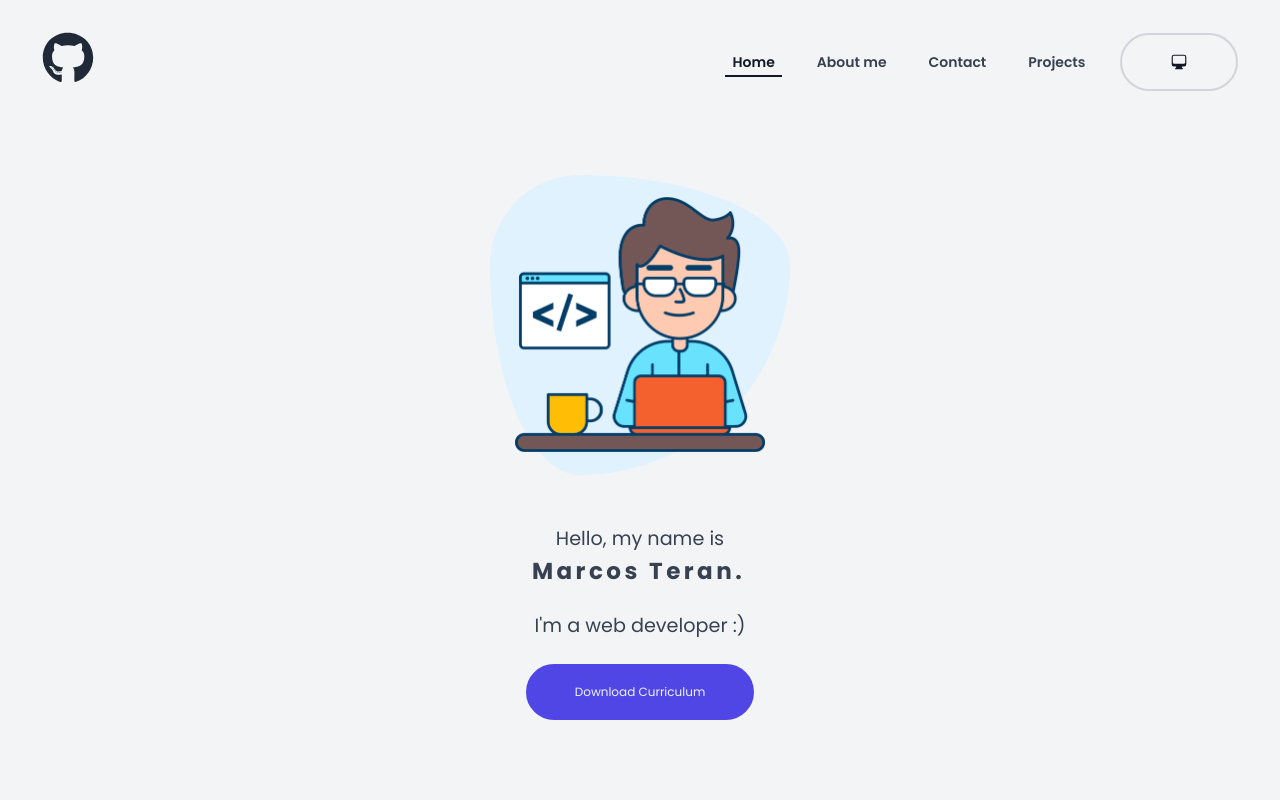
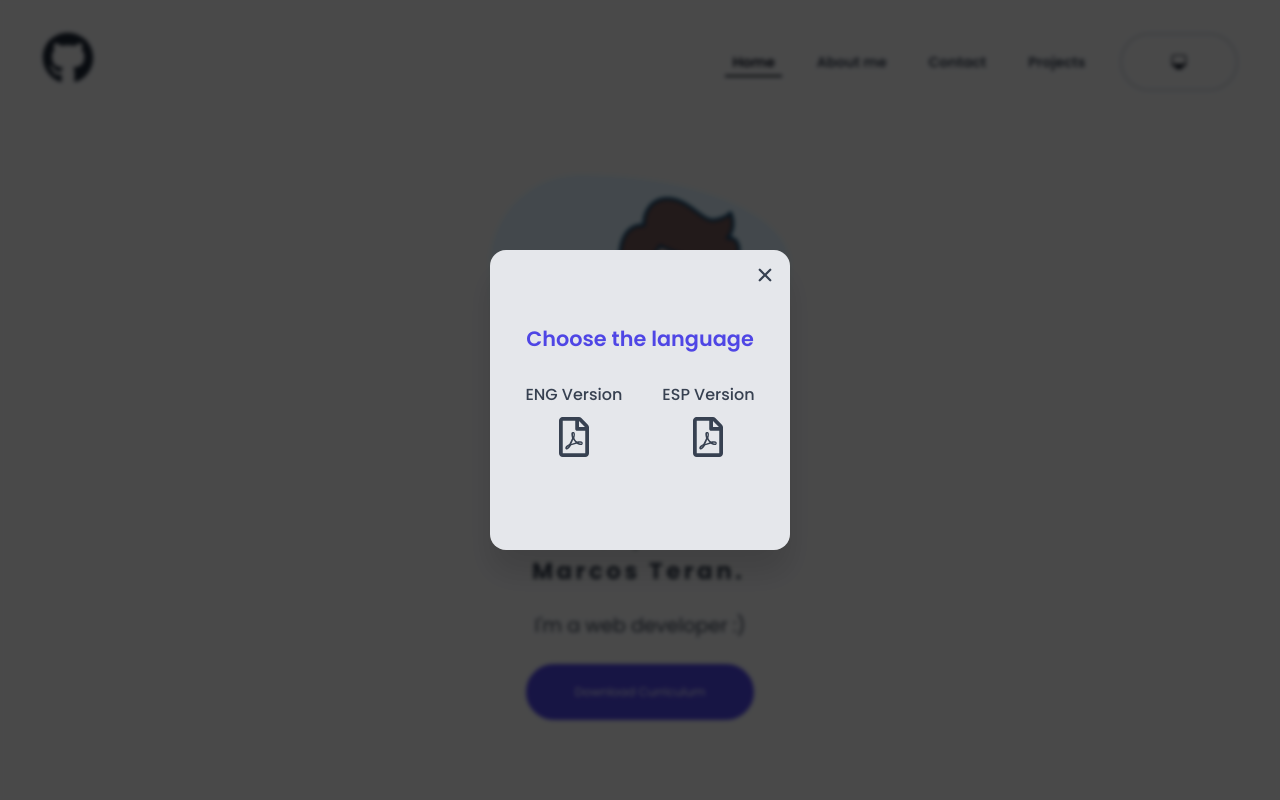
Before and after one commit to marcosdaniel2002/briefcase-web, a React (Vite) app: page / in a window 1280 px wide. Both pictures are taken after a click on the button "Download Curriculum". Shown: the top 800 px of the page. Built offline with nearby package versions, Linux system fonts and the light colour scheme; a web font is replaced by a local one.

Commit message:
download curriculum

```diff
--- /dev/null
+++ b/src/pages/Home/Modal.jsx
@@ -0,0 +1,114 @@
+import styled from "styled-components";
+
+import { FaRegFilePdf } from "react-icons/fa";
+import { IoClose } from "react-icons/io5";
+import { useEffect, useRef } from "react";
+
+const StyledModal = styled.div`
+  position: fixed;
+  top: 0;
+  height: 100dvh;
+  width: 100dvw;
+  display: flex;
+  justify-content: center;
+  align-items: center;
+  background-color: rgb(0, 0, 0, 0.7);
+  backdrop-filter: blur(2px);
+  z-index: 600;
+
+  .content {
+    width: 300px;
+    height: 300px;
+    background-color: var(--color-grey-200);
+    border-radius: 1em;
+    box-shadow: var(--shadow-lg);
+    position: relative;
+    button {
+      all: unset;
+      position: absolute;
+      top: 0.4em;
+      right: 0.4em;
+      font-size: 1.5em;
+      width: 1.3em;
+      height: 1.3em;
+      border-radius: 50%;
+      display: grid;
+      place-items: center;
+      transition: all 0.3s;
+      cursor: pointer;
+    }
+  }
+  h2 {
+    font-size: 1.3em;
+    font-weight: 600;
+    margin-top: 3.5em;
+    margin-bottom: 1em;
+    text-align: center;
+    color: var(--color-brand-600);
+  }
+
+  .container {
+    display: flex;
+    gap: 2.5em;
+    justify-content: center;
+  }
+
+  .download {
+    display: flex;
+    flex-direction: column;
+    align-items: center;
+    margin: 0.5em 0;
+    span {
+      font-weight: 500;
+    }
+    a {
+      font-size: 2.5em;
+      border-radius: 50%;
+      display: flex;
+      justify-content: center;
+      align-items: center;
+      height: 1.5em;
+      width: 1.5em;
+      transition: all 0.3s;
+    }
+    a:hover {
+      color: var(--color-red-700);
+    }
+  }
+`;
+
+function Modal({ onClick }) {
+  useEffect(function () {
+    document.body.classList.add("scrollHidden");
+
+    return function cleanup() {
+      document.body.classList.remove("scrollHidden");
+    };
+  }, []);
+  return (
+    <StyledModal>
+      <div className="content">
+        <button onClick={onClick}>
+          <IoClose />
+        </button>
+        <h2>Choose the language</h2>
+        <div className="container">
+          <div className="download">
+            <span>ENG Version</span>
+            <a href="./ENG_CV_Marcos Daniel Teran Cruz.pdf" download>
+              <FaRegFilePdf />
+            </a>
+          </div>
+          <div className="download">
+            <span>ESP Version</span>
+            <a href="./ESP_CV_Marcos Daniel Teran Cruz.pdf" download>
+              <FaRegFilePdf />
+            </a>
+          </div>
+        </div>
+      </div>
+    </StyledModal>
+  );
+}
+
+export default Modal;
--- a/src/pages/Home/Section1.jsx
+++ b/src/pages/Home/Section1.jsx
@@ -1,6 +1,8 @@
 import styled from "styled-components";
 import Button from "../../ui/Button";
 import TypeWriter from "../../ui/TypeWriter";
+import { useState } from "react";
+import Modal from "./Modal";
 
 const Section = styled.section`
   display: flex;
@@ -35,6 +37,8 @@ const Content = styled.div`
 `;
 
 function Section1() {
+  const [isModal, setIsModal] = useState(false);
+
   return (
     <Section>
       <ContainerImage>
@@ -45,8 +49,11 @@ function Section1() {
           Hello, my name is<TypeWriter> Marcos Teran.</TypeWriter>
         </span>
         <span>I'm a web developer :)</span>
-        <Button size="small">Download Curriculum</Button>
+        <Button size="small" onClick={() => setIsModal((show) => !show)}>
+          Download Curriculum
+        </Button>
       </Content>
+      {isModal && <Modal onClick={() => setIsModal((show) => !show)} />}
     </Section>
   );
 }
--- a/src/styles/GlobalStyles.js
+++ b/src/styles/GlobalStyles.js
@@ -191,6 +191,7 @@ max-width: 100%;
 /* For dark mode */
 filter: grayscale(var(--image-grayscale)) opacity(var(--image-opacity));
 }
+
 .scrollHidden{
  overflow-y: hidden;
 }
@@ -199,8 +200,9 @@ filter: grayscale(var(--image-grayscale)) opacity(var(--image-opacity));
 opacity: 0;
 transform: translateY(8rem);
 }
+
 .hidden {
-    opacity: 0 !important;
+opacity: 0 !important;
 }
 `;
 
```
Also changed, not shown: 2 other files (tests, documents, lock files or other folders).
